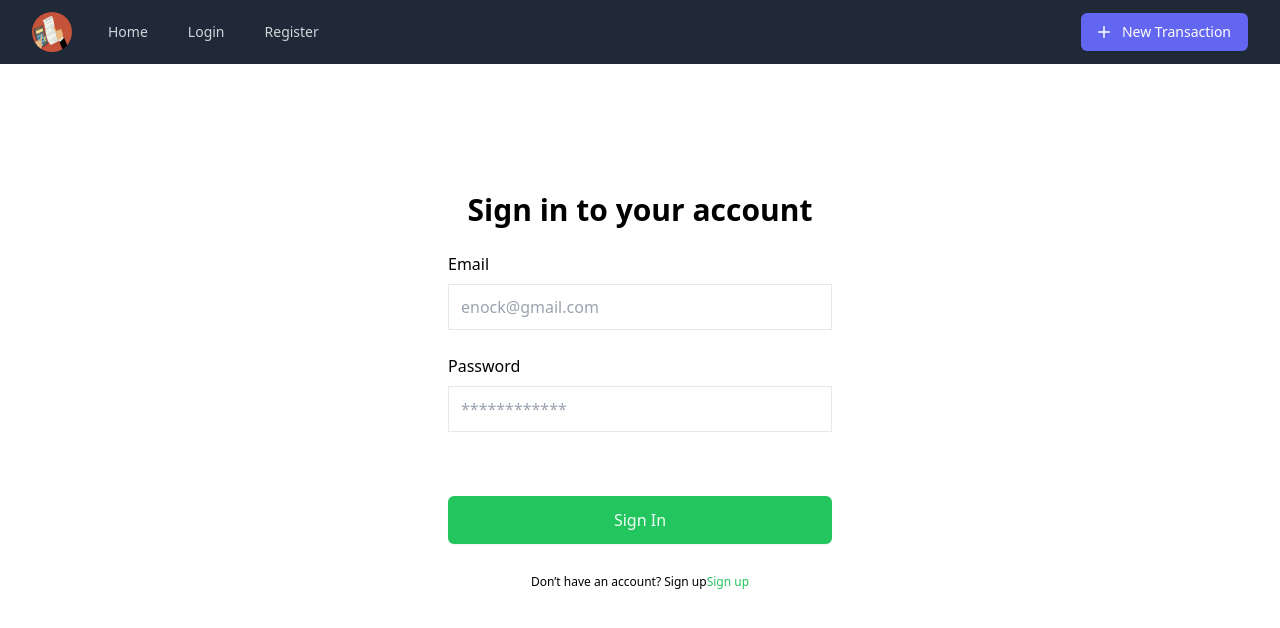
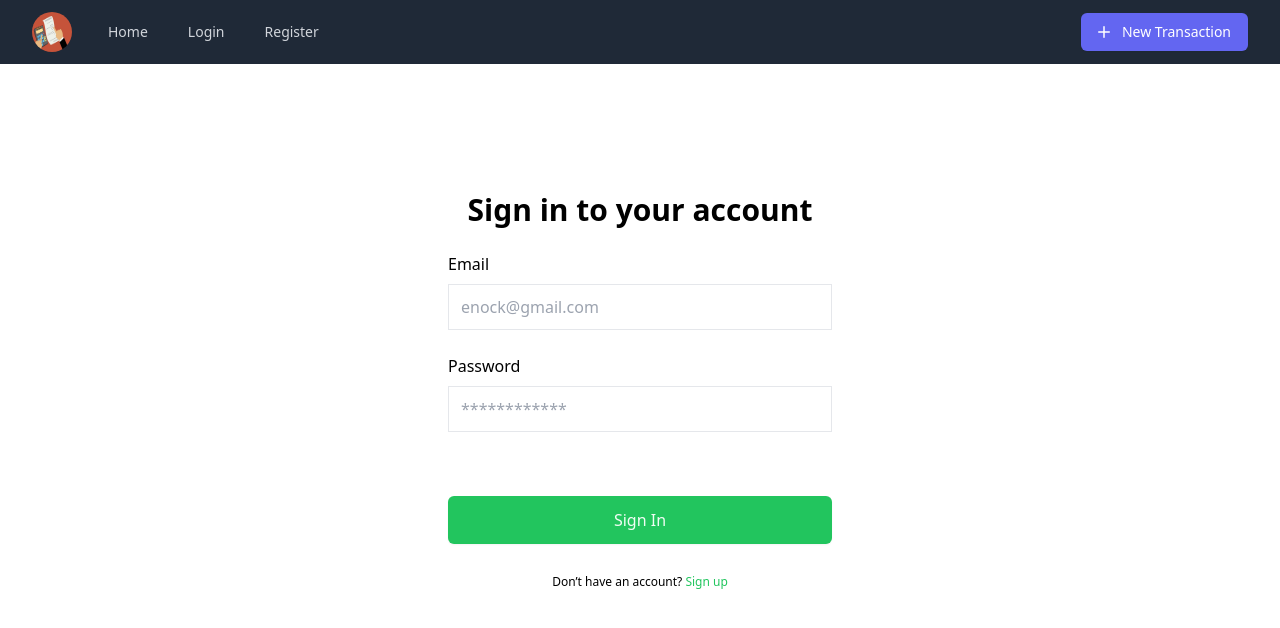
Before and after one commit to Nyakamba/income-expense-tracker, a React (Create React App) app in the folder client/: page /login in a window 1280 px wide. Shown: the top 628 px of the page. Built offline with nearby package versions, Linux system fonts and the light colour scheme.

Commit message:
uopdated login form

```diff
--- a/client/src/components/Forms/Login.js
+++ b/client/src/components/Forms/Login.js
@@ -1,5 +1,6 @@
 import { useContext, useState } from "react";
 import { authContext } from "../context/AuthContext/AuthContext";
+import { Link } from "react-router-dom";
 const Login = () => {
   const { loginUserAction, userAuth } = useContext(authContext);
   console.log(userAuth);
@@ -88,14 +89,14 @@ const Login = () => {
               </button>
               <p className="text-center">
                 <span className="text-xs font-medium">
-                  Don’t have an account? <a href="#">Sign up</a>
+                  Don’t have an account?{" "}
+                  <Link
+                    to="/register"
+                    className="inline-block text-xs font-medium text-green-500 hover:text-green-600 hover:underline"
+                  >
+                    Sign up
+                  </Link>
                 </span>
-                <button
-                  className="inline-block text-xs font-medium text-green-500 hover:text-green-600 hover:underline"
-                  type="submit"
-                >
-                  Sign up
-                </button>
               </p>
             </form>
           </div>
```
